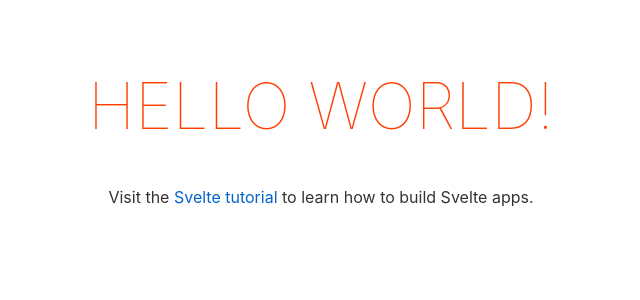
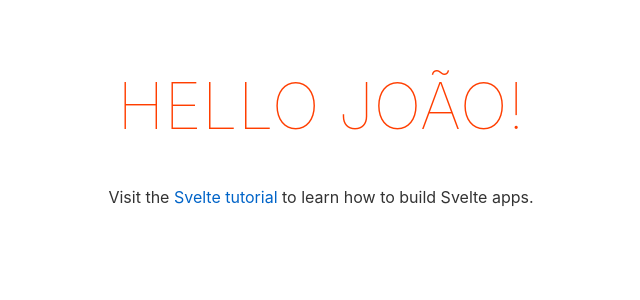
Before and after one commit to joao-robertoo/svelte-diretivas.e.componentes.com.typescript, a Svelte app in the folder svelte-perfis/: page / in a window 1280 px wide. Shown: the top 300 px of the page, without its empty margins (319-959 px from the left). Built offline with nearby package versions, Linux system fonts and the light colour scheme.

Commit message:
Explorando a aplicação

```diff
--- a/svelte-perfis/src/App.svelte
+++ b/svelte-perfis/src/App.svelte
@@ -1,5 +1,5 @@
 <script lang="ts">
-	export let name: string;
+	let name: string = 'João';
 </script>
 
 <main>
--- a/svelte-perfis/src/main.ts
+++ b/svelte-perfis/src/main.ts
@@ -2,9 +2,6 @@ import App from './App.svelte';
 
 const app = new App({
 	target: document.body,
-	props: {
-		name: 'world'
-	}
 });
 
 export default app;
```
